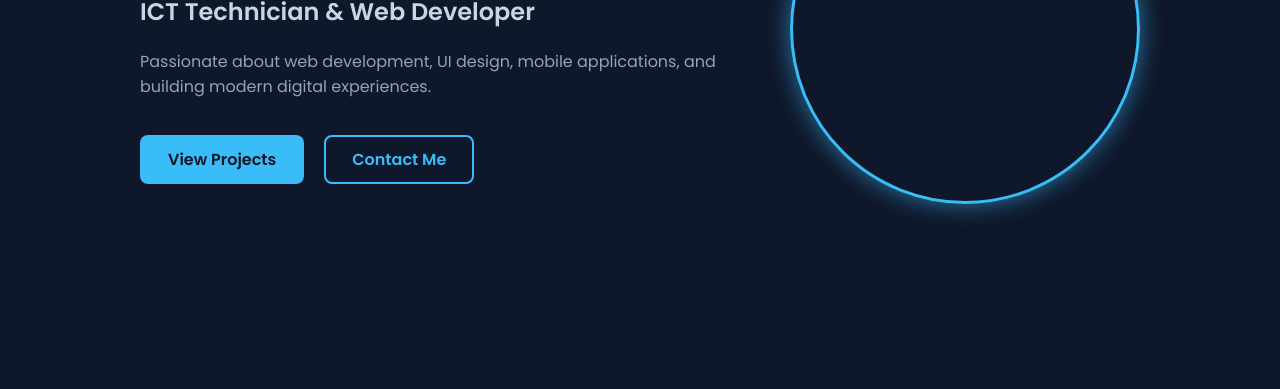
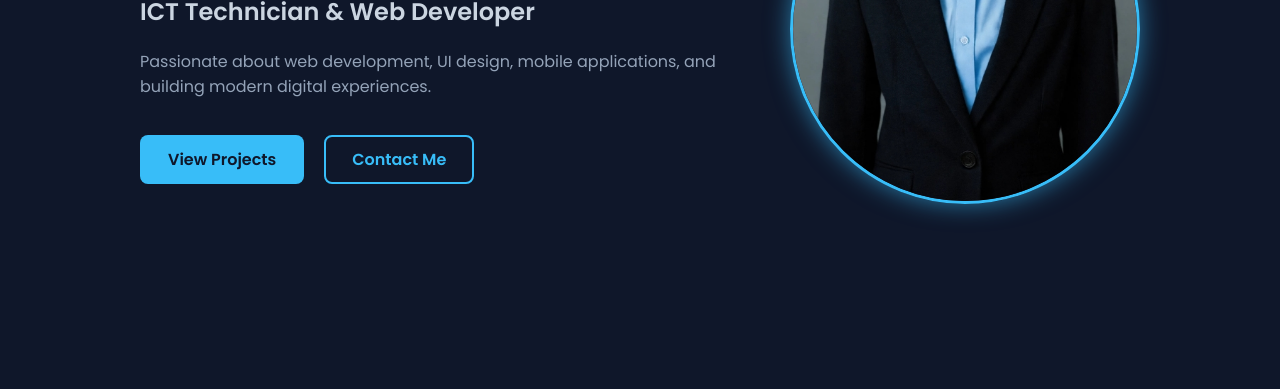
Before and after one commit to joywillie/portfolio, a website: page index.html in a window 1280 px wide. Shown: the part 411-800 px from the top of the page. Drawn offline with Linux system fonts and the light colour scheme.

Commit message:
Update index.html

```diff
--- a/index.html
+++ b/index.html
@@ -69,7 +69,7 @@
 
     <div class="hero-image-root">
       <div class="profile-glow-ring">
-        <img src="profile.jpg" alt="Joyce William Profile Photo">
+        <img src="images/image1.jpg" alt="Joyce William Profile Photo">
       </div>
     </div>
   </main>
```
